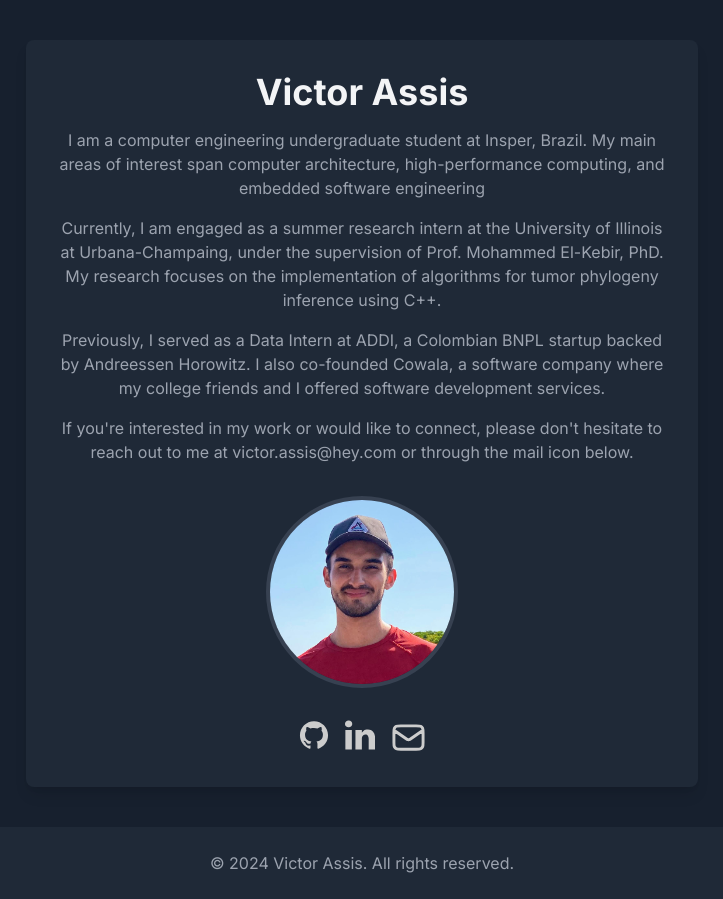
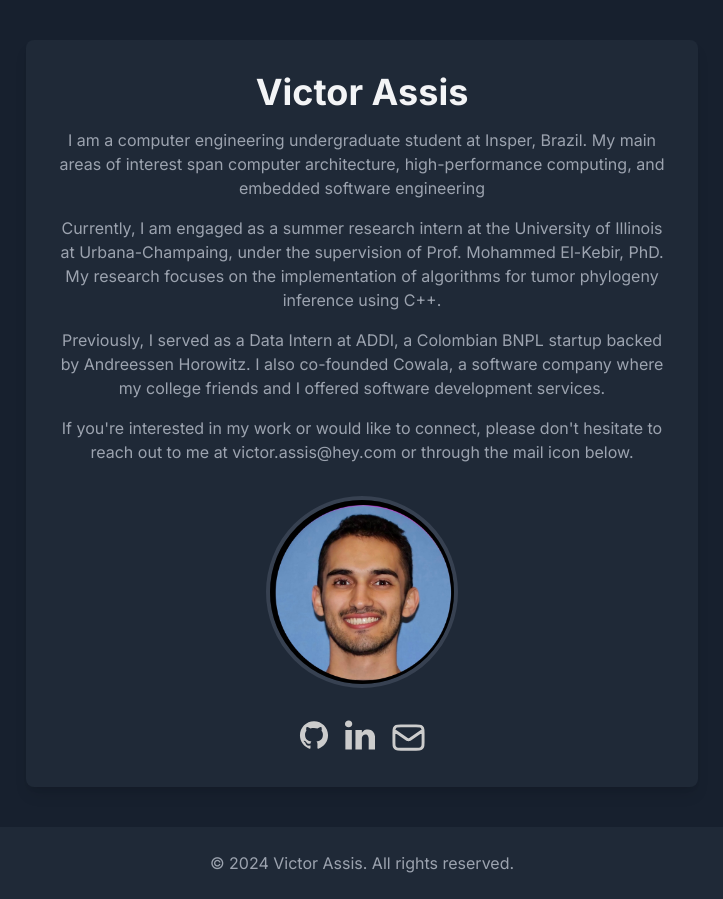
Before and after one commit to victorlga/victorassis.com, a Next.js app: page / in a window 1280 px wide. Shown: the whole page, without its empty margins (278-1001 px from the left). Built offline with nearby package versions, Linux system fonts and the light colour scheme.

Commit message:
change picture

```diff
--- a/components/app.tsx
+++ b/components/app.tsx
@@ -30,7 +30,7 @@ export function App() {
               alt="Victor Assis"
               className="mt-8 mx-auto w-48 h-48 object-cover rounded-full border-4 border-gray-700"
               height={200}
-              src="/profilePicture.png"
+              src="/profile.jpg"
               width={200}
             />
             <div className="flex justify-center space-x-4 mt-8">
```
Also changed, not shown: public/profile.jpg (added).
